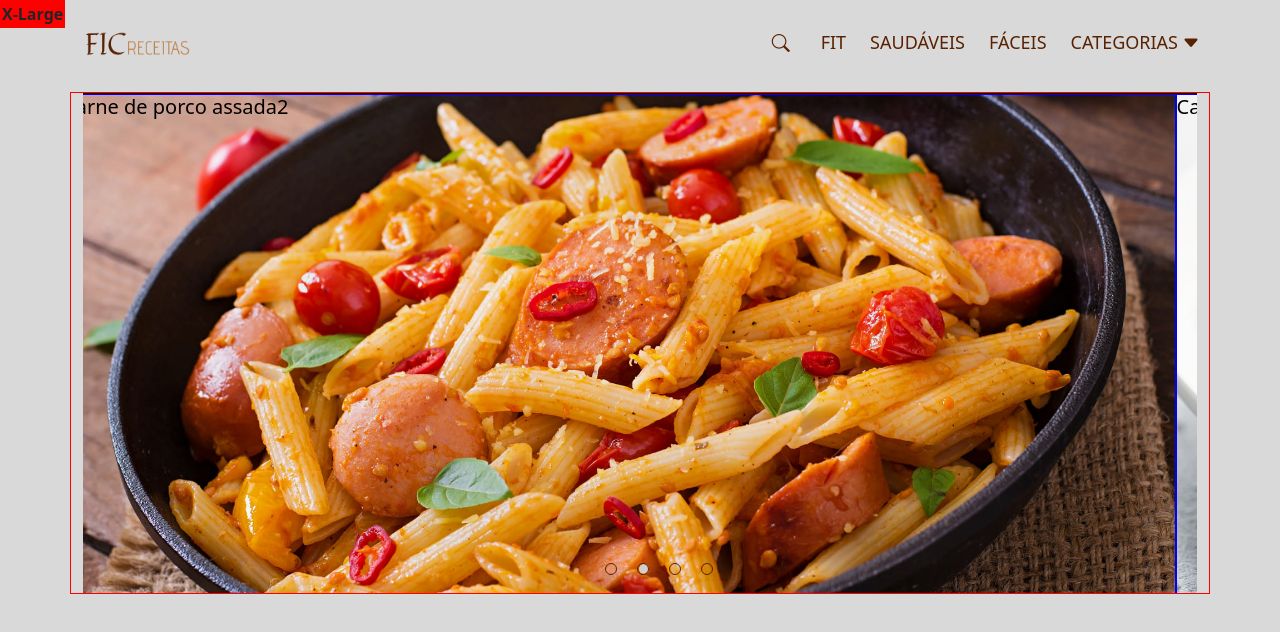
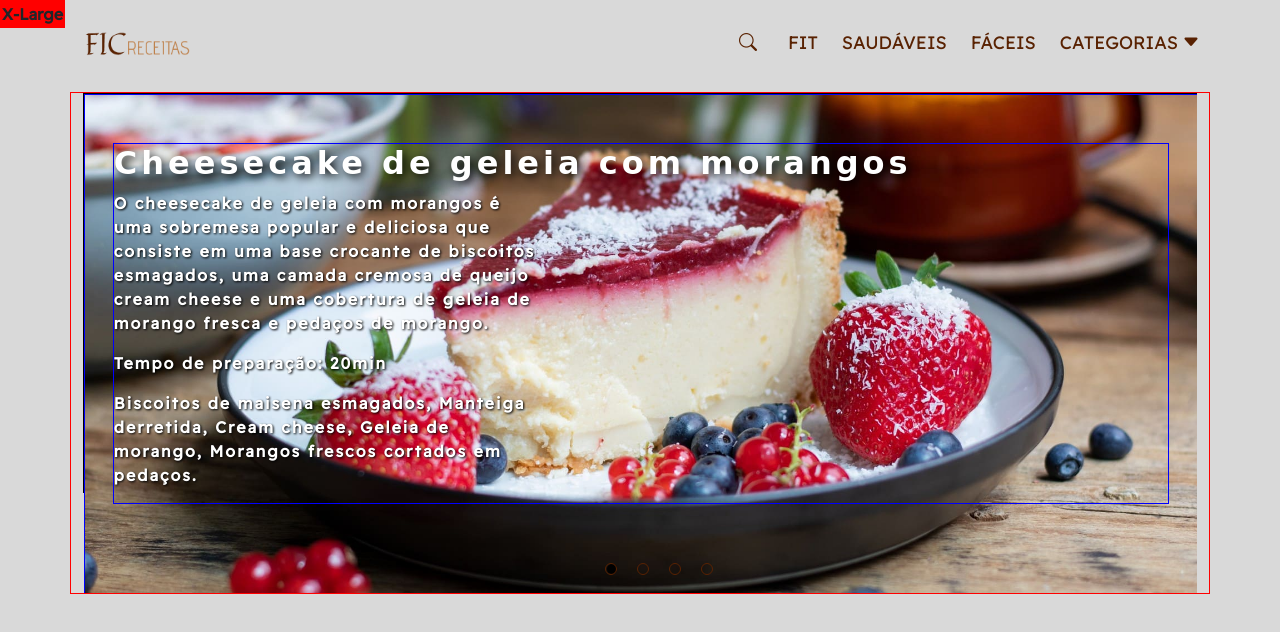
Before and after one commit to Pedrosirdev/FicReceitas, a website with bundled scripts: page index.html in a window 1280 px wide. Built offline with nearby package versions, Linux system fonts and the light colour scheme; a web font is replaced by a local one.

Commit message:
Resolvendo um erro no setInterval do carousel e adicionando textos dentro do carousel

```diff
--- a/index.html
+++ b/index.html
@@ -134,7 +134,16 @@
 
         <div class="slide first">
           <div class="slide-img-1">
-            <h5>Carne de porco assada</h5>
+            <div class="div-text-carousel mt-5">
+              <h2>Cheesecake de geleia com morangos</h2>
+              <p>O cheesecake de geleia com morangos é uma sobremesa popular e deliciosa que consiste em uma base crocante de biscoitos esmagados, uma camada cremosa de queijo cream cheese e uma cobertura de geleia de morango fresca e pedaços de morango.</p>
+              <p>Tempo de preparação: 20min </p>
+              <p>Biscoitos de maisena esmagados,
+                Manteiga derretida,
+                Cream cheese,
+                Geleia de morango,
+                Morangos frescos cortados em pedaços.</p>
+            </div>
             <a href="">Imagem de Freepik</a>
           </div>
         </div>
--- a/javascript/carousel.js
+++ b/javascript/carousel.js
@@ -1,13 +1,13 @@
 export { globalFunctionCarousel }
 
 
-const radio1 = document.querySelector('#radio1')
+const radio1   = document.querySelector('#radio1')
 const autoBtn1 = document.querySelector('.auto-btn1')
-const radio2 = document.querySelector('#radio2')
+const radio2   = document.querySelector('#radio2')
 const autoBtn2 = document.querySelector('.auto-btn2')
-const radio3 = document.querySelector('#radio3')
+const radio3   = document.querySelector('#radio3')
 const autoBtn3 = document.querySelector('.auto-btn3')
-const radio4 = document.querySelector('#radio4')
+const radio4   = document.querySelector('#radio4')
 const autoBtn4 = document.querySelector('.auto-btn4')
 
   function globalFunctionCarousel() {
@@ -40,22 +40,27 @@ const autoBtn4 = document.querySelector('.auto-btn4')
 
     check()
 
-    let count = 1
-    radio1.checked = true
+  // Function NextImage
+  let count = 0
+  radio1.checked = true
 
-    setInterval(() => {
-      nextImage()
-    }, 5000);
+  // const setIntervalId = setInterval(() => {
+  //   nextImage()
+  // }, 3000);
 
-    function nextImage() {
-      count++
-      if(count>4){
-        count = 1
-      }
-      document.getElementById("radio"+count).checked = true
+  document.querySelectorAll('input[name="radio-btn"]').forEach((radios) => {
+    radios.addEventListener('click', () => {
+      clearInterval(setIntervalId)
+    })
+  })
 
-
+  function nextImage() {
+    count++
+    if(count > 5){
+      count = 1
     }
+    document.getElementById("radio"+count).checked = true
+  }
 
     nextImage()
   }
--- a/sass/carrosel.scss
+++ b/sass/carrosel.scss
@@ -8,9 +8,36 @@
   background-position: center;
   background-size: cover;
   background-repeat: no-repeat;
+    a{
+      position: relative;
+      top: 20%;
+      display: inline-block;
+    }
+      .div-text-carousel{
+        display: flex;
+        width: 95%;
+        justify-content: center;
+        flex-direction: column;
+        margin: 0 auto;
+        font-weight: 700;
+          p{
+          width: 40%;
+          color: rgb(255, 255, 255);
+          letter-spacing: 2px;
+          // background-color: transparent;
+          filter: drop-shadow(1px 1px 1px rgb(0, 0, 0));
+          }
+            h2{
+              font-family: variaveis.$font-titles;
+              letter-spacing: 4px;
+              font-weight: 700;
+            color: rgb(255, 255, 255);
+              filter: drop-shadow(3px 3px 5px rgb(0, 0, 0));
+            }
+      }
 }
 .slide-img-2{
-  background: url(../imagens/macarrao-penne-com-molho-de-tomate-com-linguica-tomate-manjericao-verde-decorado-em-uma-frigideira-sobre-uma-mesa-de-madeira.jpg);
+  // background: url(../imagens/macarrao-penne-com-molho-de-tomate-com-linguica-tomate-manjericao-verde-decorado-em-uma-frigideira-sobre-uma-mesa-de-madeira.jpg);
   height: 500px;
   width: 100%;
   background-position: left;
@@ -18,7 +45,7 @@
   background-repeat: no-repeat;
 }
 .slide-img-3{
-  background: url(../imagens/carne-de-porco-assada-com-especiarias-e-ervas.jpg);
+  // background: url(../imagens/carne-de-porco-assada-com-especiarias-e-ervas.jpg);
   background-position: left;
   background-size: cover;
   background-repeat: no-repeat;
@@ -26,7 +53,7 @@
   width: 100%;
 }
 .slide-img-4{
-  background: url(../imagens/panquecas-de-close-up-com-frutas.jpg);
+  // background: url(../imagens/panquecas-de-close-up-com-frutas.jpg);
   height: 500px;
   width: 100%;
   background-position: left;
@@ -114,7 +141,8 @@
 #radio2:checked ~ .navigation-auto .auto-btn2,
 #radio3:checked ~ .navigation-auto .auto-btn3,
 #radio4:checked ~ .navigation-auto .auto-btn4{
-  background-color: variaveis.$color-light;
+  // background-color: variaveis.$color-light;
+  background-color: black;
 }
 
 // FIM ESTILOS PADRÕES
--- a/sass/style.scss
+++ b/sass/style.scss
@@ -5,7 +5,9 @@
 //   border: 1px solid red;
 //   padding: 1px;
 // }
-
+*{
+  font-family: variaveis.$font-main;
+}
 a{
   text-decoration: none !important;
 }
--- a/sass/variaveis.scss
+++ b/sass/variaveis.scss
@@ -5,8 +5,10 @@ $color-main2: rgba(191, 129, 75, 1);
 
 // Fonte
 @import url('https://fonts.googleapis.com/css2?family=Readex+Pro&display=swap');
+@import url('https://fonts.googleapis.com/css2?family=Quintessential&family=Readex+Pro&display=swap');
 
 $font-main: 'Readex Pro', sans-serif;
+$font-titles: 'Quintessential', cursive;
 
 // Classes globais
 .none{
```
Also changed, not shown: css/media.css, css/style.css, 2 other files.
